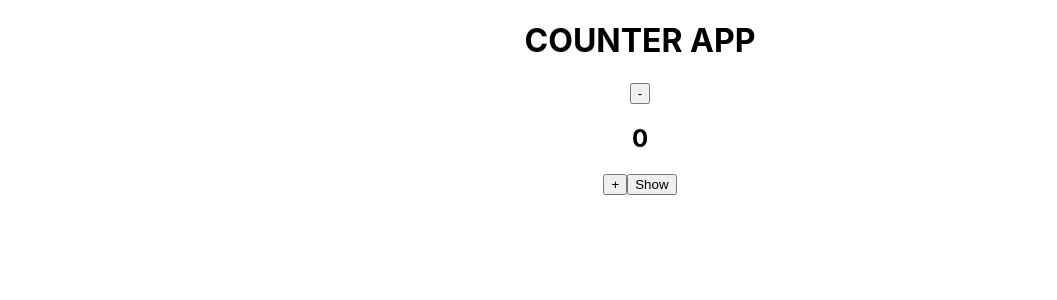
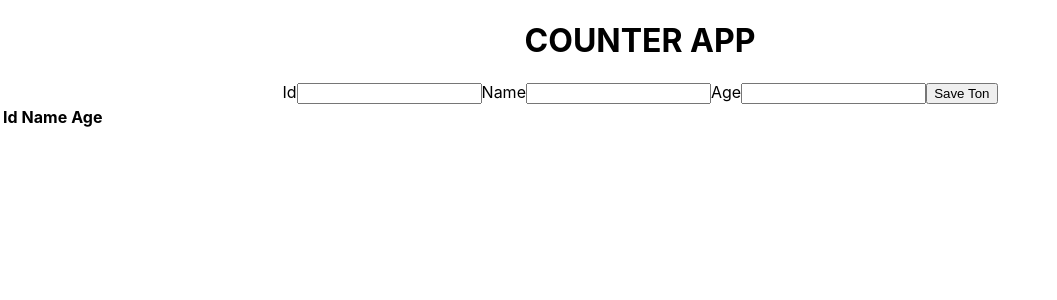
Before and after one commit to minhle0105/ReactJS_Demo, a React (Create React App) app: page / in a window 1280 px wide. Shown: the top 300 px of the page, without its empty margins (0-1057 px from the left). Built offline with nearby package versions, Linux system fonts and the light colour scheme.

Commit message:
Form Add

```diff
--- a/src/App.js
+++ b/src/App.js
@@ -1,38 +1,77 @@
 import './App.css';
 import {useState} from "react";
-import {TonTable} from "./TonTable";
 
 function App() {
 
     // html duoc return trong component luon phai co 1 html element outermost
+    const [tonList, setTonList] = useState([]);
+    const [id, setId] = useState('');
+    const [name, setName] = useState('');
+    const [age, setAge] = useState('');
 
     // day 2: state / props
-    const [number, setNumber] = useState(0);
-    const [showTable, setShowTable] = useState(false);
 
-    const handleDecrease = () => {
-        setNumber(prevState => prevState - 1);
-    }
-
-    const handleIncrease = () => {
-        setNumber(prevState => prevState + 1);
-    }
-
-    const handleToggle = () => {
-        const newShowTable = !showTable;
-        setShowTable(newShowTable);
-    }
 
     const title = "COUNTER APP"
+
+    const handleSubmit = (e) => {
+        e.preventDefault();
+        console.log(name);
+        console.log(age);
+        const newTon = {
+            id: parseInt(id),
+            name: name,
+            age: +age
+        };
+        const newTonList = [...tonList]
+        newTonList.push(newTon);
+        setTonList(newTonList);
+        setId('')
+        setName('')
+        setAge('')
+    }
 
     return (
         <div className="App">
             <h1>{title}</h1>
-            <button onClick={handleDecrease}>-</button>
-            <h2>{number}</h2>
-            <button onClick={handleIncrease}>+</button>
-            <button onClick={handleToggle}>{showTable ? "Hide" : "Show"}</button>
-            {showTable ? <TonTable/> : null}
+            <form onSubmit={handleSubmit}>
+                <label htmlFor="id">Id</label>
+                <input id="id" type="number" value={id} onChange={(e) => {
+                    e.preventDefault();
+                    setId(e.target.value);
+                }}/>
+                <label htmlFor="name">Name</label>
+                <input id="name" type="text" value={name} onChange={(e) => {
+                    e.preventDefault()
+                    setName(e.target.value);
+                }}/>
+                <label htmlFor="age">Age</label>
+                <input id="age" type="number" value={age} onChange={(e) => {
+                    e.preventDefault();
+                    setAge(e.target.value)
+                }}/>
+                <button type="submit">Save Ton</button>
+            </form>
+            <table>
+                <thead>
+                <tr>
+                    <th>Id</th>
+                    <th>Name</th>
+                    <th>Age</th>
+                </tr>
+                </thead>
+                <tbody>
+                {tonList.map((ton, key) => {
+                    return (
+                        <tr key={key}>
+                            <td>{ton.id}</td>
+                            <td>{ton.name}</td>
+                            <td>{ton.age}</td>
+                        </tr>
+                    )
+                })}
+                </tbody>
+            </table>
         </div>
     );
 }
--- a/src/TonTable.js
+++ b/src/TonTable.js
@@ -1,4 +1,4 @@
-const thetons = [
+export const thetons = [
     {
         id: 1,
         name: "Ton Bo",
```
